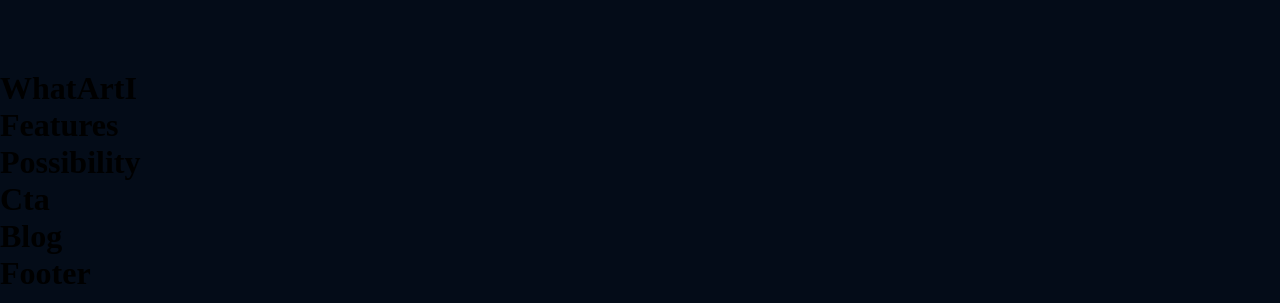
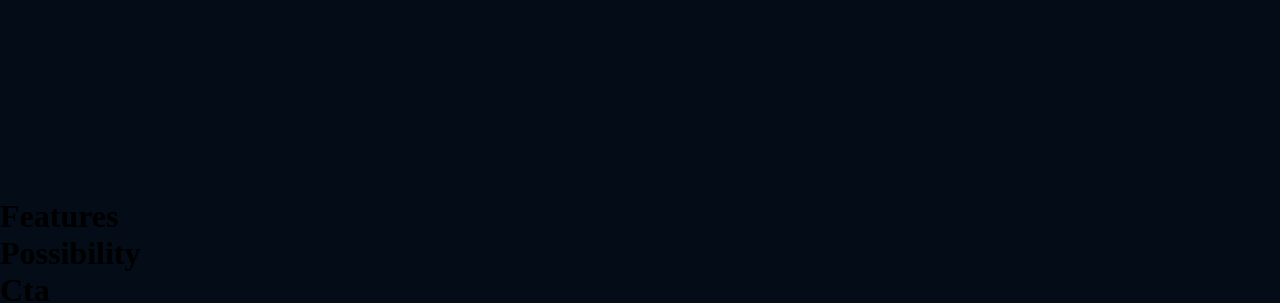
Before and after one commit to o-brayarn/art-i, a React (Create React App) app: page / in a window 1280 px wide. Shown: the part 948-1251 px from the top of the page. Built offline with nearby package versions, Linux system fonts and the light colour scheme.

Commit message:
create the "what is" section

```diff
--- a/src/containers/whatArtI/WhatArtI.jsx
+++ b/src/containers/whatArtI/WhatArtI.jsx
@@ -3,8 +3,8 @@ import './whatArtI.css'
 
 const WhatArtI = () => {
   return (
-    <div>
-      <h1>WhatArtI</h1>
+    <div className='ai__whatai section__margin' id='wai'>
+      <div className="ai__whatai-feature"></div>
     </div>
   )
 }
```
